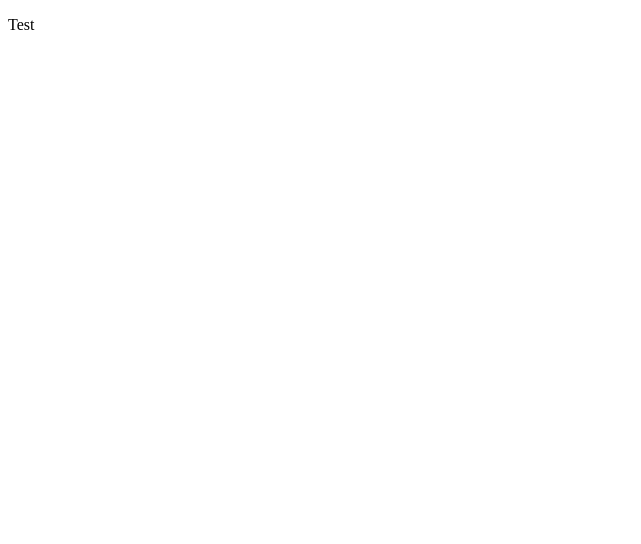
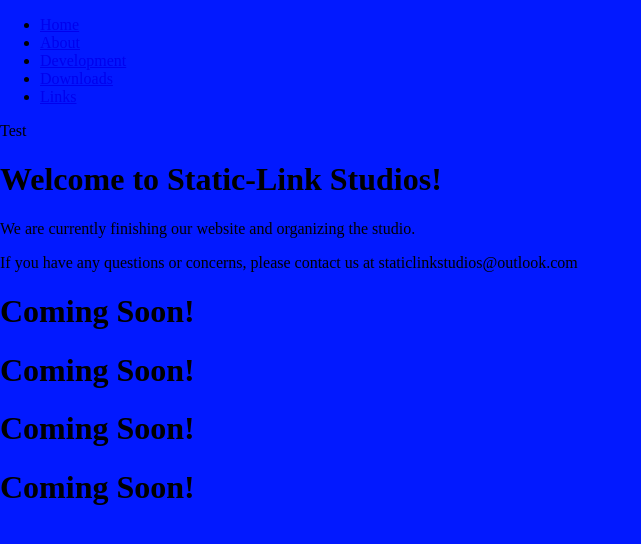
Before and after one commit to StaticLinkStudios/StaticLinkStudios.github.io, a plain HTML site: page index.html in a window 1280 px wide. Shown: the whole page, without its empty margins (0-641 px from the left). Drawn offline with nearby package versions, Linux system fonts and the light colour scheme; files that its build step writes are made by us from their sources.

Commit message:
added structure
added elements from previous website for content switching, developed css

```diff
--- a/css/style.css
+++ b/css/style.css
@@ -0,0 +1,28 @@
+/* Good media break points: 768px, 992px, 1200px*/
+
+body {
+	background-color: #0219FF;
+	margin: 0;
+}
+
+header {
+
+}
+
+nav {
+
+}
+
+main {
+
+}
+
+/* Small Devices (phones, ect.) */
+@media only all and (max-width: 768px) {
+
+}
+
+/*
+/* Medium Devices (Tablets, ect.)
+@media only all and (max-width: 992px) {}
+*/
--- a/index.html
+++ b/index.html
@@ -8,9 +8,42 @@
 		<meta content=" " name="description">
 		<meta content=" " name="author">
 		<meta name="viewport" content="width=device-width, initial-scale=1.0">
-		<link rel="stylesheet" type="text/css" href="style.css">
+		<link rel="stylesheet" type="text/css" href="css/style.css">
+		<script type="text/javascript" src="http://code.jquery.com/jquery-latest.min.js" charset="utf-8"></script>
+		<script type="text/javascript" src="java/main.js"></script>
 	</head>
 	<body>
-		<p>Test</p>
+		<header>
+
+		</header>
+			<nav>
+				<ul>
+					<li class="active"><a href="#home-content" title="Home">Home</a></li>
+					<li><a href="#about-content" title="About">About</a></li>
+					<li><a href="#development-content" title="Development">Development</a></li>
+					<li><a href="#downloads-content" title="Downloads">Downloads</a></li>
+					<li><a href="#links-content" title="Links">Links</a></li>
+				</ul>
+			</nav>
+		<main>
+			<p>Test</p>
+			<div class="active" id="home-content">
+				<h1> Welcome to Static-Link Studios! </h1>
+	  			<p> We are currently finishing our website and organizing the studio. </p>
+	  			<p> If you have any questions or concerns, please contact us at staticlinkstudios@outlook.com </p>
+			</div>
+			<div class="inactive" id="about-content">
+				<h1>Coming Soon!</h1>
+			</div>
+			<div class="inactive" id="development-content">
+				<h1>Coming Soon!</h1>
+			</div>
+			<div class="inactive" id="downloads-content">
+				<h1>Coming Soon!</h1>
+			</div>
+			<div class="inactive" id="links-content">
+				<h1>Coming Soon!</h1>
+			</div>
+		</main>
 	</body>
 </html>
```
